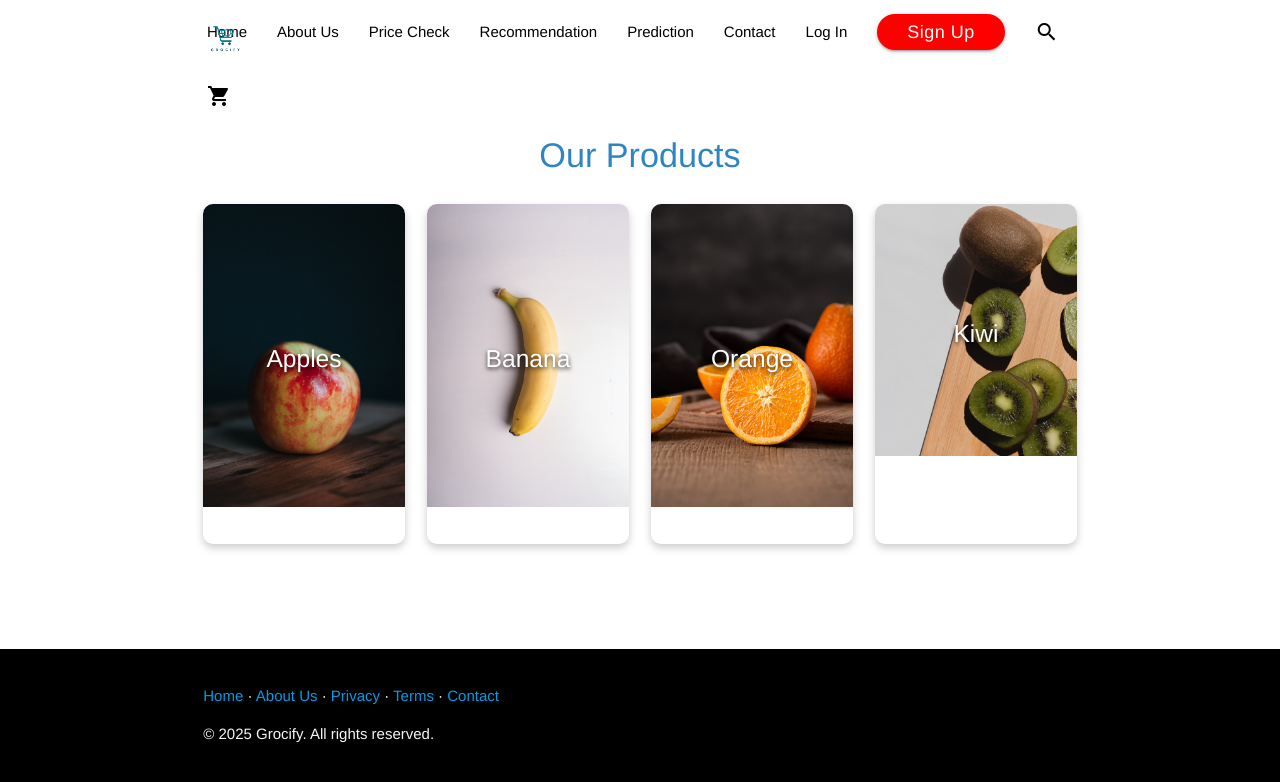
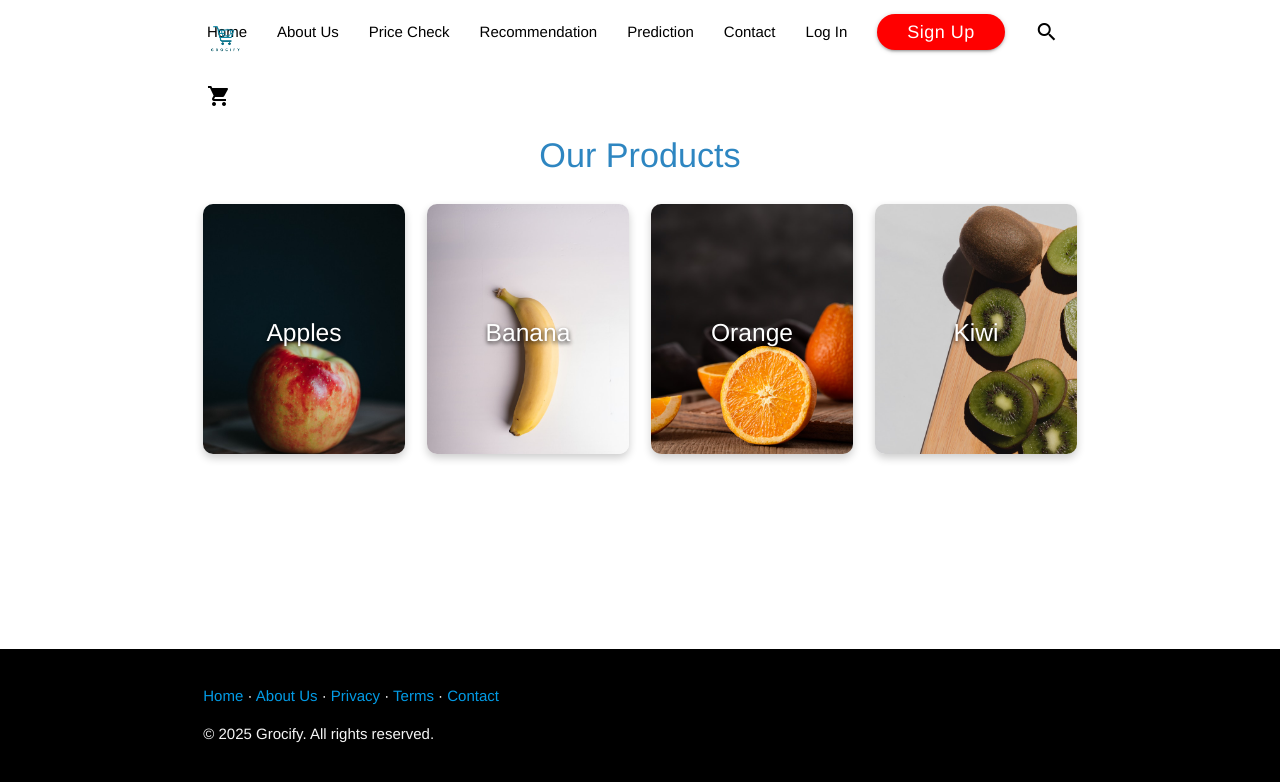
Before and after one commit to Nish245/Grocify, a website: page grocify/frontend/views/fruits.html in a window 1280 px wide. Drawn offline with nearby package versions, Linux system fonts and the light colour scheme; files that its build step writes are made by us from their sources; files whose address does not match are found by name.

Commit message:
updated CSS files

```diff
--- a/grocify/frontend/public/css/temp2.css
+++ b/grocify/frontend/public/css/temp2.css
@@ -446,7 +446,7 @@ input:focus {
   transition: transform 0.3s ease, box-shadow 0.3s ease;
 
   /* Fixed Size */
-height: 340px; /* Set a uniform height for all cards */
+height: 250px; /* Set a uniform height for all cards */
 display: flex;
 flex-direction: column;
 justify-content: space-between; /* Ensures content is spaced evenly */
```
